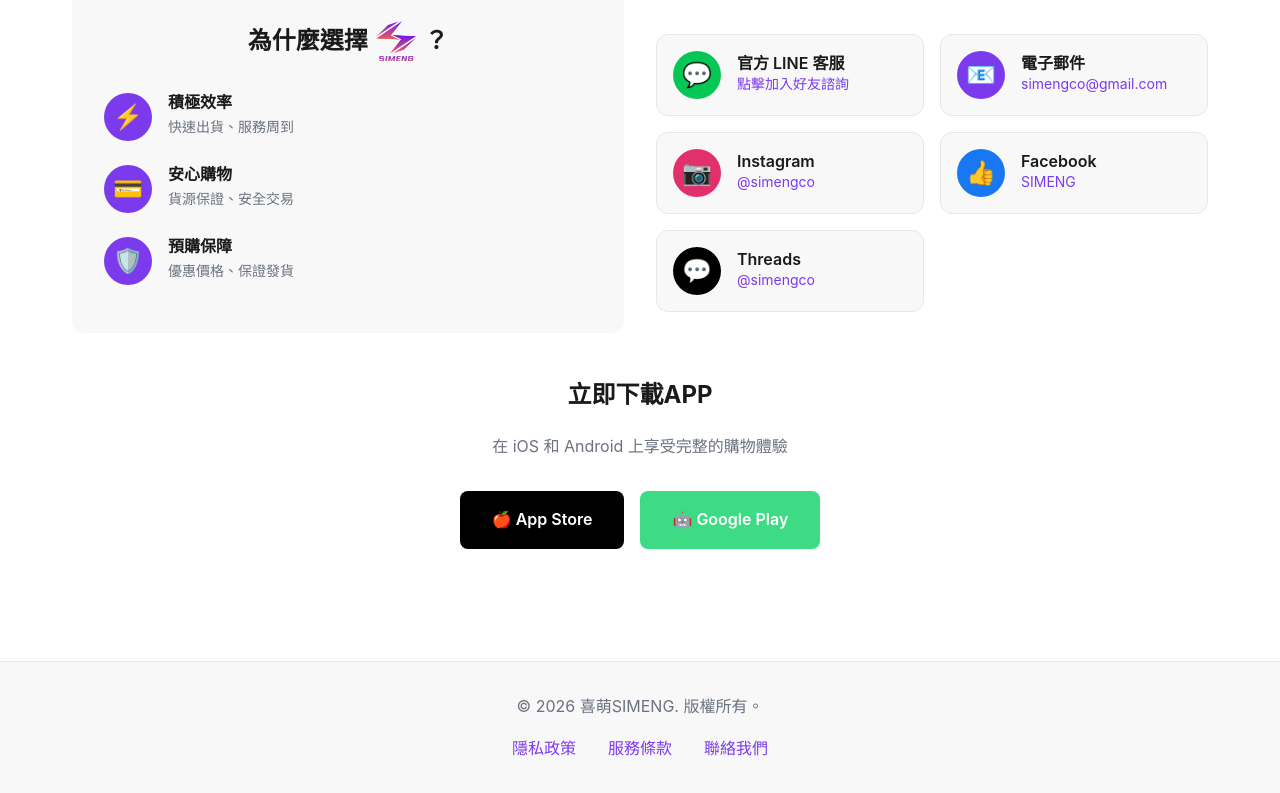
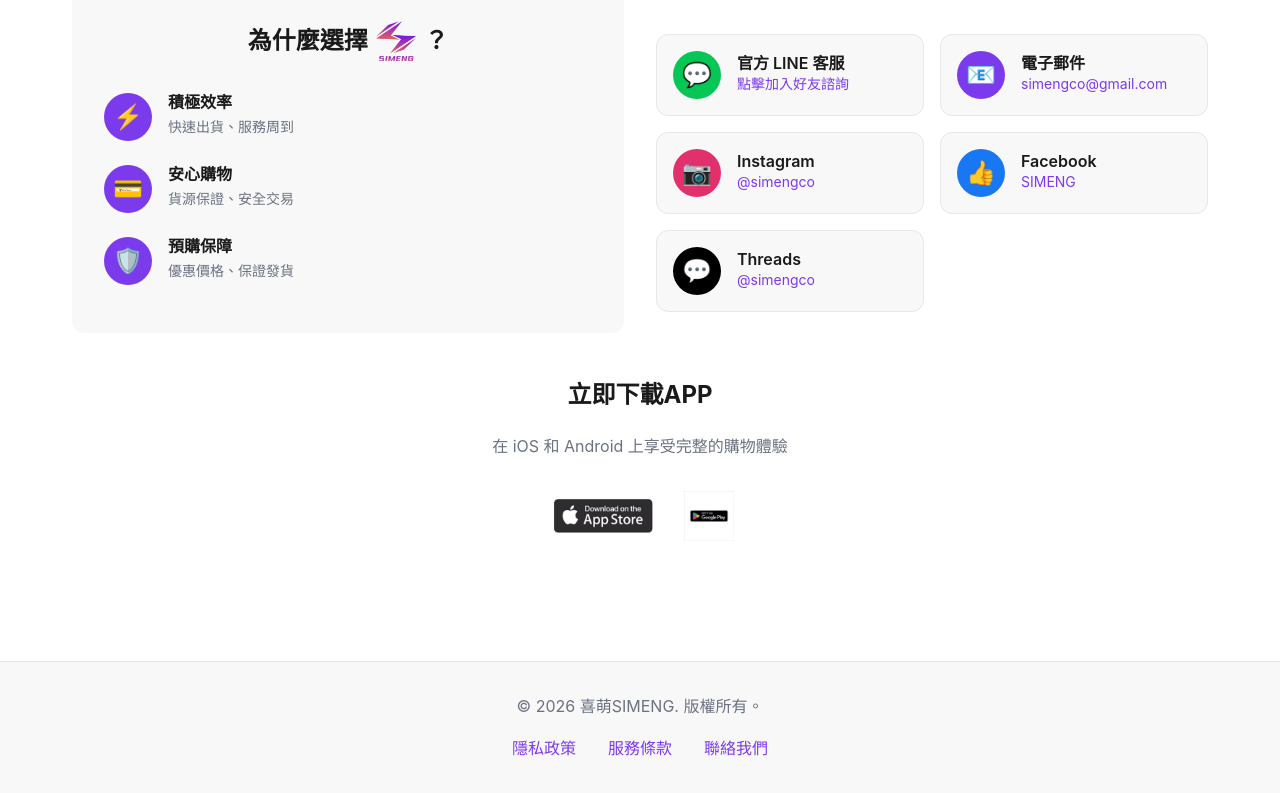
Before and after one commit to rayyeh437/simeng-tw-website, a Next.js app: page / in a window 1280 px wide. Shown: the part 2126-2919 px from the top of the page. Built offline with nearby package versions, Linux system fonts and the light colour scheme; no server answers.

Commit message:
feat: replace download buttons with official App Store and Google Play badges

```diff
--- a/app/page.tsx
+++ b/app/page.tsx
@@ -355,12 +355,12 @@ export default function HomePage() {
           <p style={{ color: '#6B7280', marginBottom: '2rem' }}>
             在 iOS 和 Android 上享受完整的購物體驗
           </p>
-          <div style={{ display: 'flex', justifyContent: 'center', gap: '1rem', flexWrap: 'wrap' }}>
-            <a href="https://apps.apple.com" target="_blank" rel="noopener noreferrer" style={{ padding: '1rem 2rem', background: '#000000', color: 'white', borderRadius: '0.5rem', textDecoration: 'none', fontWeight: '600', display: 'inline-flex', alignItems: 'center', gap: '0.75rem' }}>
-              🍎 App Store
+          <div style={{ display: 'flex', justifyContent: 'center', gap: '1.5rem', flexWrap: 'wrap', alignItems: 'center' }}>
+            <a href="https://apps.apple.com" target="_blank" rel="noopener noreferrer" style={{ textDecoration: 'none', display: 'inline-block' }}>
+              <img src="/app-store-badge.png" alt="Download on the App Store" style={{ height: '50px', objectFit: 'contain' }} />
             </a>
-            <a href="https://play.google.com" target="_blank" rel="noopener noreferrer" style={{ padding: '1rem 2rem', background: '#3DDC84', color: 'white', borderRadius: '0.5rem', textDecoration: 'none', fontWeight: '600', display: 'inline-flex', alignItems: 'center', gap: '0.75rem' }}>
-              🤖 Google Play
+            <a href="https://play.google.com" target="_blank" rel="noopener noreferrer" style={{ textDecoration: 'none', display: 'inline-block' }}>
+              <img src="/google-play-badge.jpg" alt="Get it on Google Play" style={{ height: '50px', objectFit: 'contain' }} />
             </a>
           </div>
         </div>
```
Also changed, not shown: public/app-store-badge.png (added), public/google-play-badge.jpg (added).
